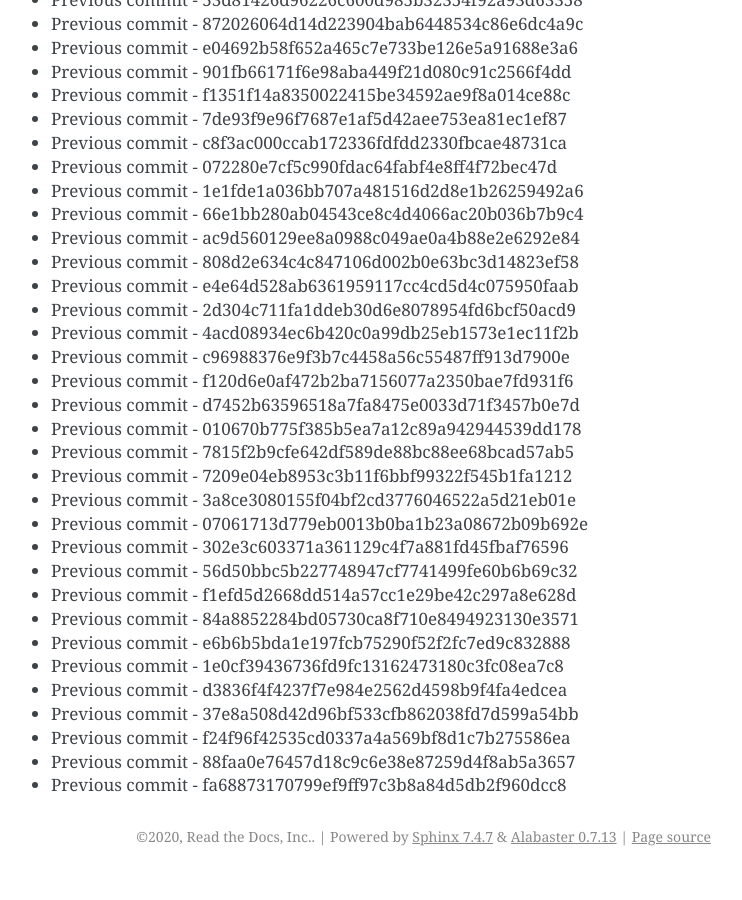
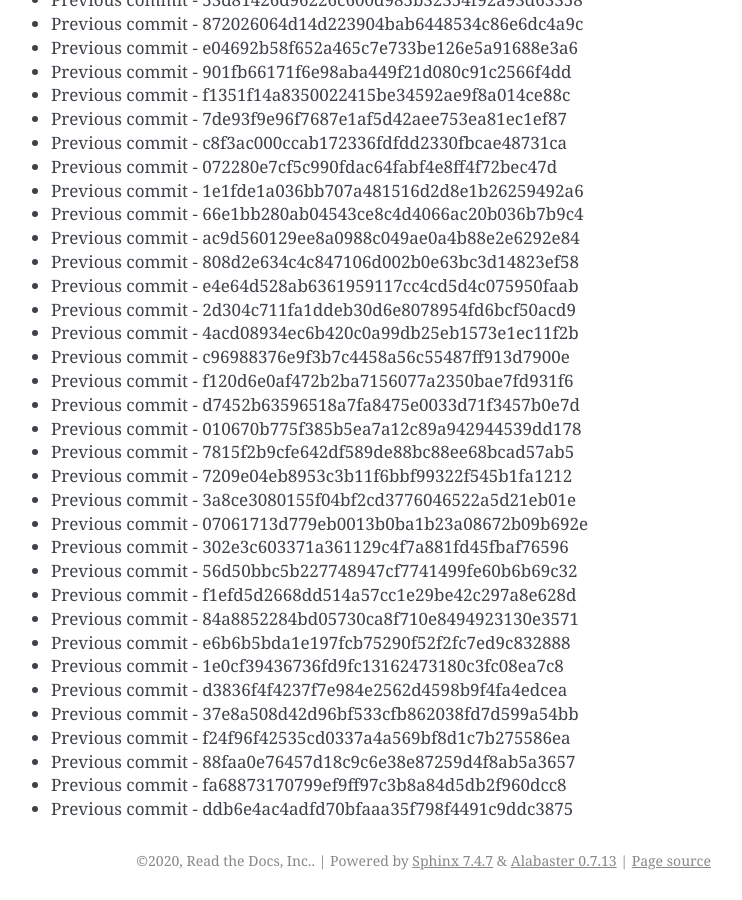
Before and after one commit to readthedocs/rtd-git-stresstest, a Sphinx documentation site: the page built from docs/updates.rst, in a window 1280 px wide and 900 px high, scrolled down 38540 px. Shown: the whole window, without its empty margins (399-1141 px from the left). Built offline with Sphinx 7.4.7, drawn with Linux system fonts in a browser that asks for light colours; before the commit the page ends 39416 px from its top, so only the background shows below that.

Commit message:
Generating commit from previous: ddb6e4ac4adfd70bfaaa35f798f4491c9ddc3875

```diff
--- a/docs/updates.rst
+++ b/docs/updates.rst
@@ -1651,3 +1651,4 @@ It can be tested for any performance characteristics.
 * Previous commit - f24f96f42535cd0337a4a569bf8d1c7b275586ea
 * Previous commit - 88faa0e76457d18c9c6e38e87259d4f8ab5a3657
 * Previous commit - fa68873170799ef9ff97c3b8a84d5db2f960dcc8
+* Previous commit - ddb6e4ac4adfd70bfaaa35f798f4491c9ddc3875
```
